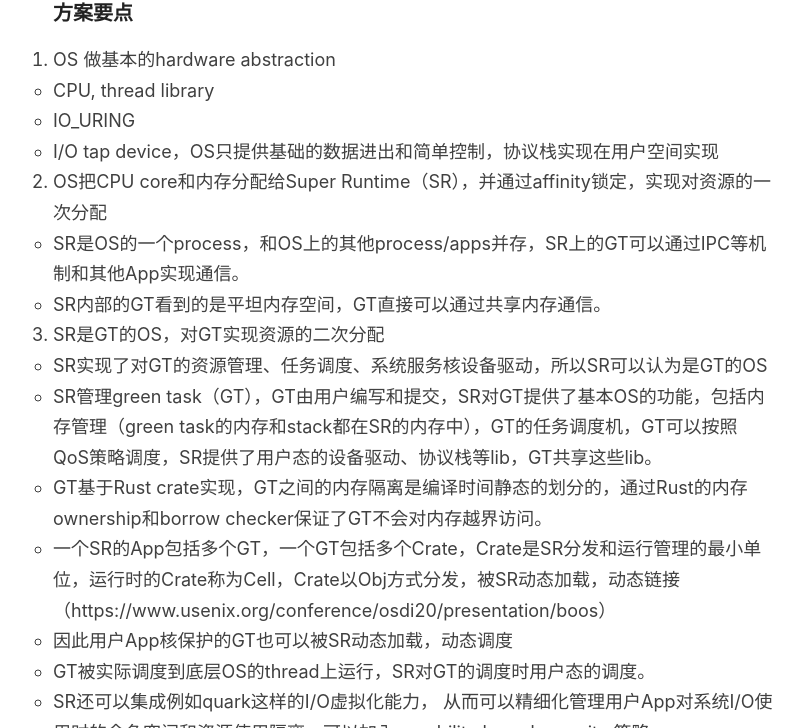
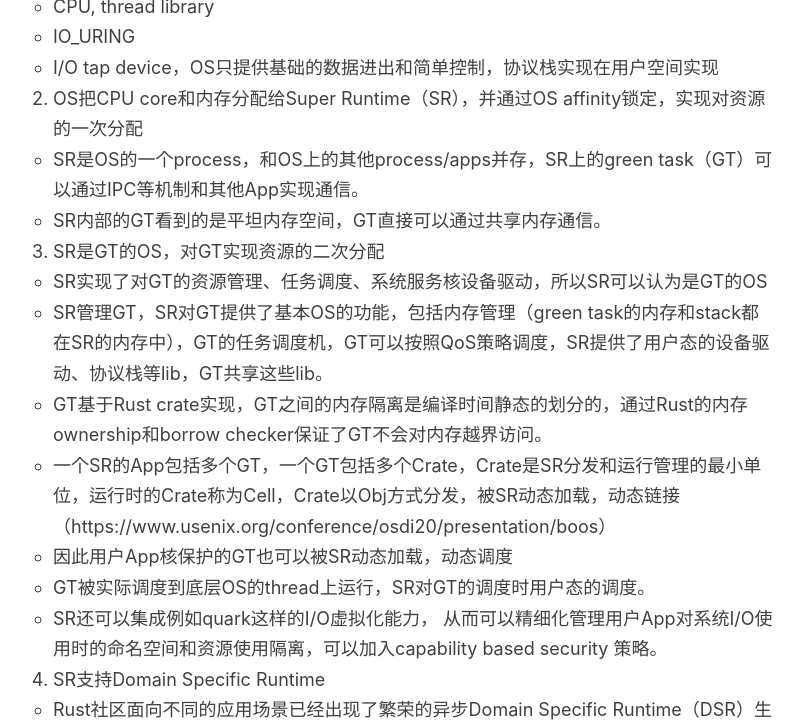
Before and after one commit to sbagga/mistyminds, a Jekyll site: the page built from _posts/2022-07-21-全异步的Mobile Super Runtime构想.md, in a window 1280 px wide and 900 px high, scrolled down 12480 px, cut to the strip 172-900 px from the top of the window. Shown: the whole strip, without its empty margins (227-1030 px from the left). Built offline with Jekyll 4.4.1, drawn with Linux system fonts in a browser that asks for light colours; our own code applies the rules of GitHub Pages for plain Markdown files; some of the changed text lies outside the part shown.

Commit message:
last changed at Jul 26, 2022 5:37 PM, pushed by Yue Chen

```diff
--- a/_posts/2022-07-21-全异步的Mobile Super Runtime构想.md
+++ b/_posts/2022-07-21-全异步的Mobile Super Runtime构想.md
@@ -221,12 +220,12 @@ Rust社区已经在考虑是否要进一步标准化Runtime来避免目前比较
     * CPU, thread library
     * IO_URING
     * I/O tap device，OS只提供基础的数据进出和简单控制，协议栈实现在用户空间实现
-2.  OS把CPU core和内存分配给Super Runtime（SR），并通过affinity锁定，实现对资源的一次分配
-    * SR是OS的一个process，和OS上的其他process/apps并存，SR上的GT可以通过IPC等机制和其他App实现通信。
+2.  OS把CPU core和内存分配给Super Runtime（SR），并通过OS affinity锁定，实现对资源的一次分配
+    * SR是OS的一个process，和OS上的其他process/apps并存，SR上的green task（GT）可以通过IPC等机制和其他App实现通信。
     * SR内部的GT看到的是平坦内存空间，GT直接可以通过共享内存通信。
 4.  SR是GT的OS，对GT实现资源的二次分配
     *  SR实现了对GT的资源管理、任务调度、系统服务核设备驱动，所以SR可以认为是GT的OS
-    * SR管理green task（GT），GT由用户编写和提交，SR对GT提供了基本OS的功能，包括内存管理（green task的内存和stack都在SR的内存中），GT的任务调度机，GT可以按照QoS策略调度，SR提供了用户态的设备驱动、协议栈等lib，GT共享这些lib。
+    * SR管理GT，SR对GT提供了基本OS的功能，包括内存管理（green task的内存和stack都在SR的内存中），GT的任务调度机，GT可以按照QoS策略调度，SR提供了用户态的设备驱动、协议栈等lib，GT共享这些lib。
     *  GT基于Rust crate实现，GT之间的内存隔离是编译时间静态的划分的，通过Rust的内存ownership和borrow checker保证了GT不会对内存越界访问。
     *  一个SR的App包括多个GT，一个GT包括多个Crate，Crate是SR分发和运行管理的最小单位，运行时的Crate称为Cell，Crate以Obj方式分发，被SR动态加载，动态链接（https://www.usenix.org/conference/osdi20/presentation/boos）
     *  因此用户App核保护的GT也可以被SR动态加载，动态调度
```
Also changed, not shown: other parts of _posts/2022-07-21-全异步的Mobile Super Runtime构想.md (+5 -6 lines).
